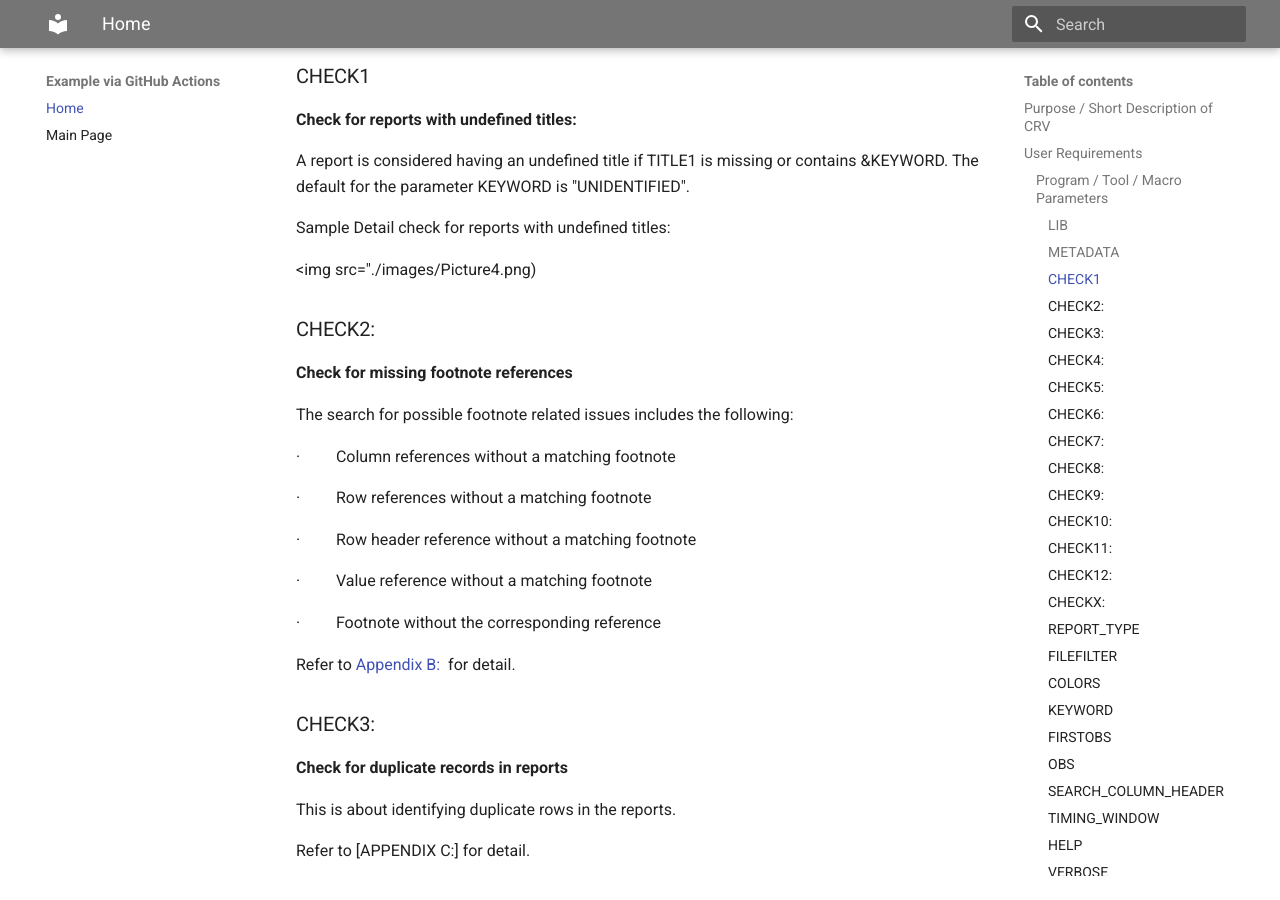
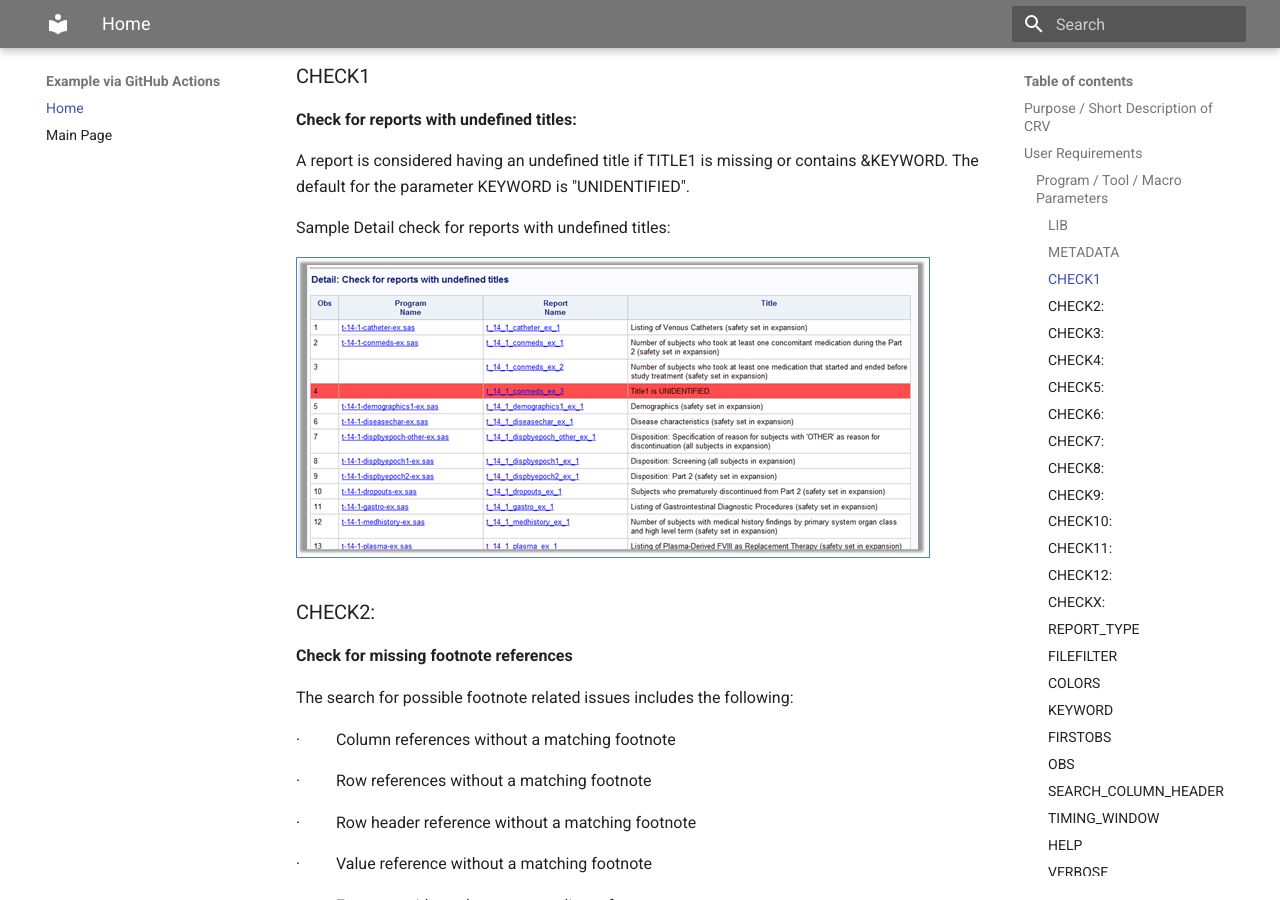
Before and after one commit to BayerPhani/devops-docs-example, an MkDocs documentation site: the page built from docs/index.md, in a window 1280 px wide and 900 px high, scrolled down 3508 px. Built offline with MkDocs 1.6.1 and Material for MkDocs 9.7.7, drawn with Linux system fonts in a browser that asks for light colours.

Commit message:
Update index.md
Images

```diff
--- a/docs/index.md
+++ b/docs/index.md
@@ -114,7 +114,7 @@ A report is considered having an undefined title if TITLE1 is missing or contain
 
 Sample Detail check for reports with undefined titles:
 
-<img src="./images/Picture4.png)
+<img src="./images/Picture4.png"/>
 
 ### CHECK2:
 
```
